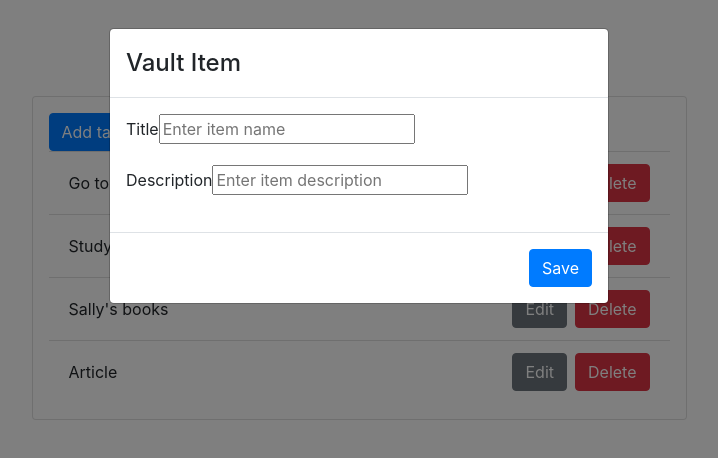
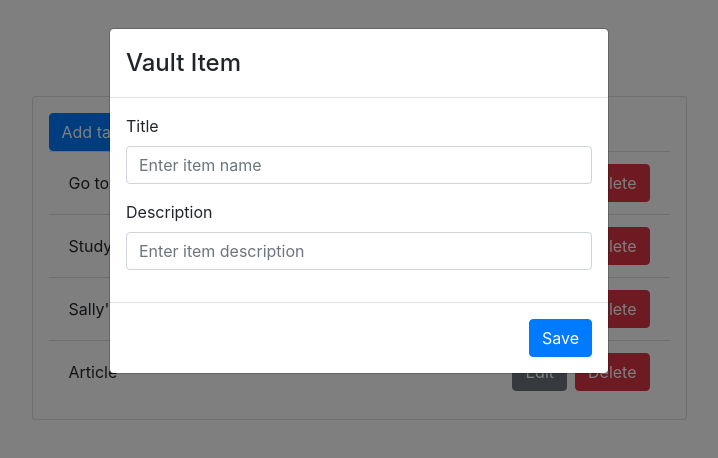
Before and after one commit to nikolamarunic/Vault, a React (Create React App) app in the folder frontend/: page / in a window 1280 px wide. Both pictures are taken after a click on the button "Add task". Shown: the top 458 px of the page, without its empty margins (281-999 px from the left). Built offline with nearby package versions, Linux system fonts and the light colour scheme.

Commit message:
Made the input and label in the modal use bootstrap components

```diff
--- a/frontend/src/components/CustomModal.js
+++ b/frontend/src/components/CustomModal.js
@@ -7,8 +7,6 @@ import {
     ModalFooter,
     Form,
     FormGroup,
-    // Input,
-    // Label
 } from 'react-bootstrap';
 
 export default class CustomModal extends Component {
@@ -38,8 +36,8 @@ export default class CustomModal extends Component {
                 <ModalBody>
                     <Form>
                         <FormGroup>
-                            <label htmlFor="title">Title</label>
-                            <input
+                            <Form.Label htmlFor="title">Title</Form.Label>
+                            <Form.Control
                                 type="text"
                                 name="title"
                                 value={this.state.activeItem.title}
@@ -48,8 +46,8 @@ export default class CustomModal extends Component {
                             />
                         </FormGroup>
                         <FormGroup>
-                            <label htmlFor="description">Description</label>
-                            <input
+                            <Form.Label htmlFor="description">Description</Form.Label>
+                            <Form.Control
                                 type="text"
                                 name="description"
                                 value={this.state.activeItem.description}
@@ -57,17 +55,6 @@ export default class CustomModal extends Component {
                                 placeholder="Enter item description"
                             />
                         </FormGroup>
-                        {/* <FormGroup check>
-                            <Label for="completed">
-                                <Input
-                                    type="checkbox"
-                                    name="completed"
-                                    checked={this.state.activeItem.completed}
-                                    onChange={this.handleChange}
-                                />
-                            Completed
-                            </Label>
-                        </FormGroup> */}
                     </Form>
                 </ModalBody>
                 <ModalFooter>
```
